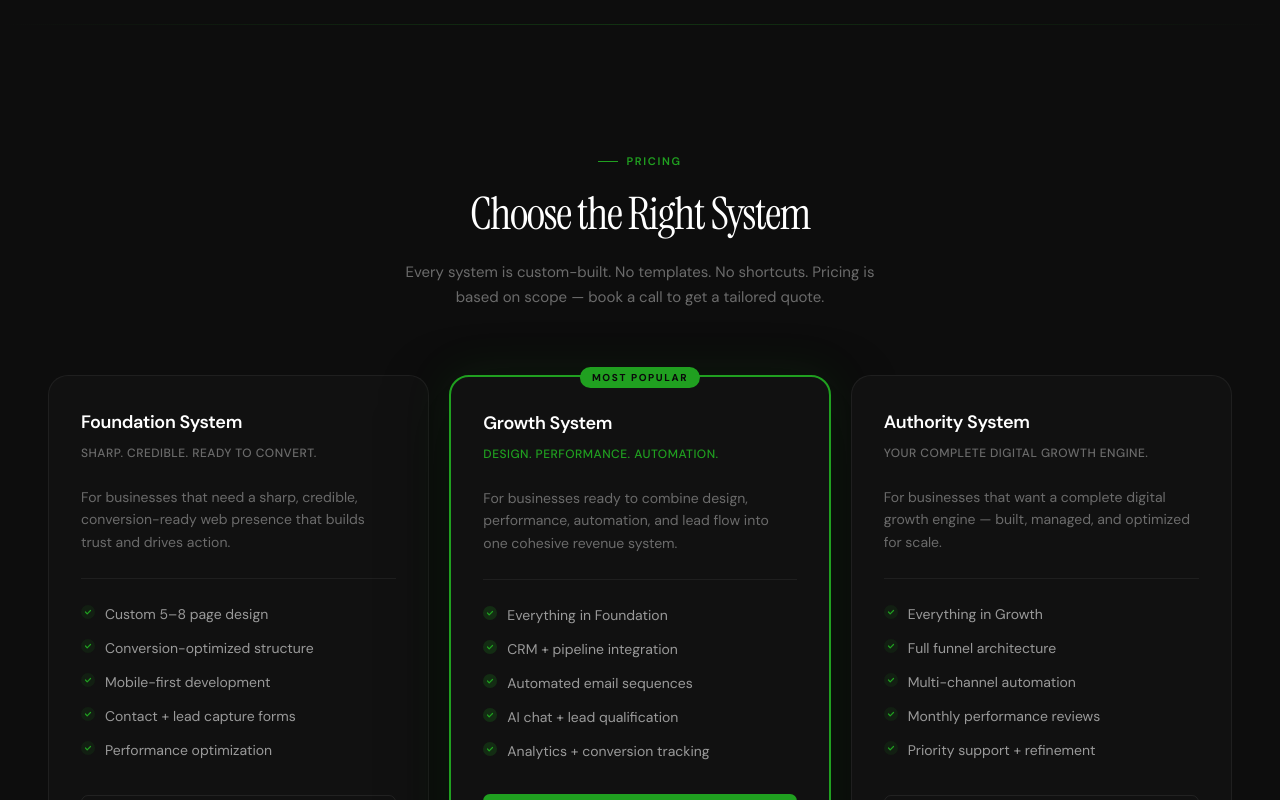
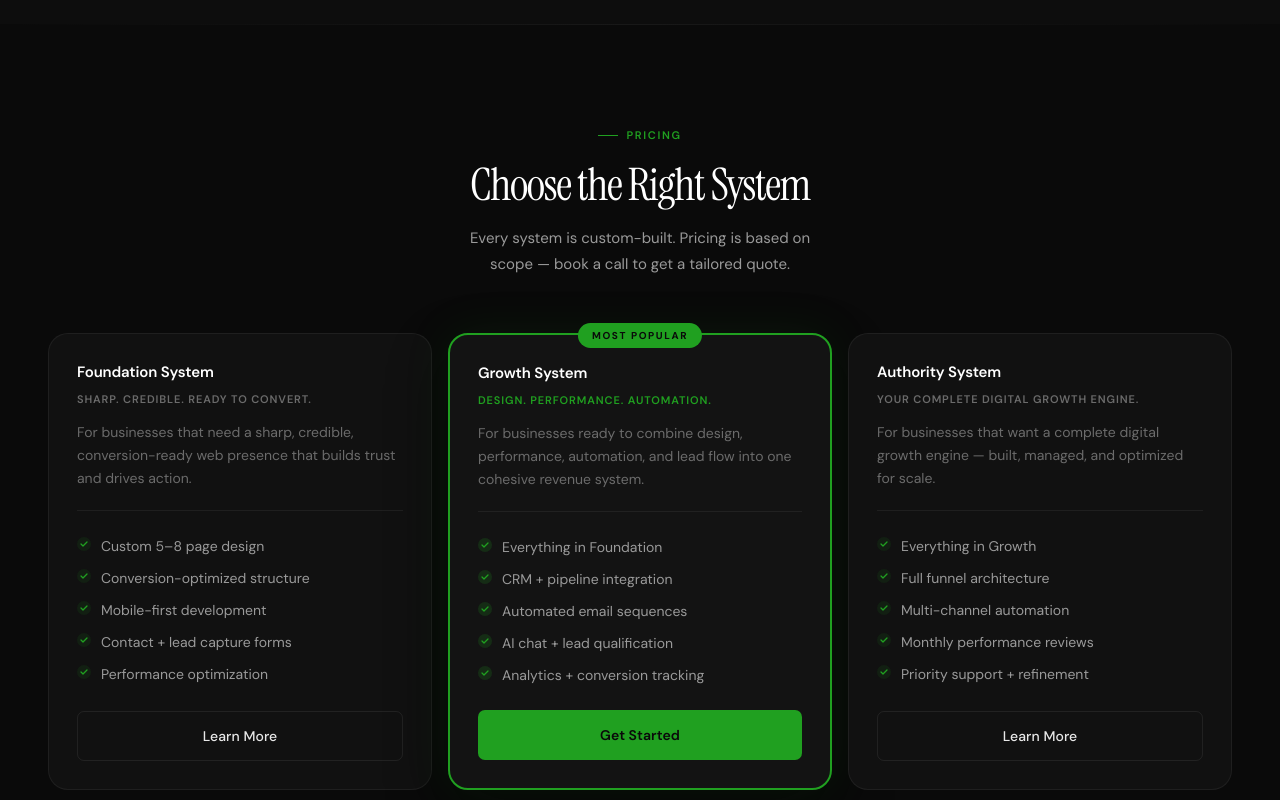
Before and after one commit to onyx-web-systems/onyx-web-systems, a Next.js app: page / in a window 1280 px wide. Shown: the part 3020-3820 px from the top of the page. Built offline with nearby package versions, Linux system fonts and the light colour scheme.

Commit message:
Update PricingPreviewSection.tsx

```diff
--- a/components/sections/PricingPreviewSection.tsx
+++ b/components/sections/PricingPreviewSection.tsx
@@ -10,163 +10,116 @@ const TIERS = [
     name: "Foundation System",
     tagline: "Sharp. Credible. Ready to Convert.",
     description: "For businesses that need a sharp, credible, conversion-ready web presence that builds trust and drives action.",
-    features: [
-      "Custom 5–8 page design",
-      "Conversion-optimized structure",
-      "Mobile-first development",
-      "Contact + lead capture forms",
-      "Performance optimization",
-    ],
+    features: ["Custom 5–8 page design","Conversion-optimized structure","Mobile-first development","Contact + lead capture forms","Performance optimization"],
+    featured: false,
     cta: "Learn More",
-    featured: false,
   },
   {
     name: "Growth System",
     tagline: "Design. Performance. Automation.",
     description: "For businesses ready to combine design, performance, automation, and lead flow into one cohesive revenue system.",
-    features: [
-      "Everything in Foundation",
-      "CRM + pipeline integration",
-      "Automated email sequences",
-      "AI chat + lead qualification",
-      "Analytics + conversion tracking",
-    ],
+    features: ["Everything in Foundation","CRM + pipeline integration","Automated email sequences","AI chat + lead qualification","Analytics + conversion tracking"],
+    featured: true,
     cta: "Get Started",
-    featured: true,
   },
   {
     name: "Authority System",
     tagline: "Your Complete Digital Growth Engine.",
     description: "For businesses that want a complete digital growth engine — built, managed, and optimized for scale.",
-    features: [
-      "Everything in Growth",
-      "Full funnel architecture",
-      "Multi-channel automation",
-      "Monthly performance reviews",
-      "Priority support + refinement",
-    ],
+    features: ["Everything in Growth","Full funnel architecture","Multi-channel automation","Monthly performance reviews","Priority support + refinement"],
+    featured: false,
     cta: "Learn More",
-    featured: false,
   },
 ];
 
 export const PricingPreviewSection = () => (
-  <section id="pricing" className="relative py-24 md:py-32 overflow-hidden"
-    style={{ backgroundColor: "#0D0D0D" }}>
-
-    {/* Top accent */}
+  <section id="pricing" className="relative section bg-page overflow-hidden">
     <div className="absolute top-0 inset-x-0 h-px"
-      style={{ background: "linear-gradient(to right, transparent, rgba(32,160,32,0.25), transparent)" }}
+      style={{ background: "linear-gradient(to right, transparent, rgba(255,255,255,0.06), transparent)" }}
       aria-hidden="true" />
 
     <div className="container-site">
-
-      {/* Header */}
       <motion.div
-        className="flex flex-col items-center text-center gap-5 mb-16 max-w-2xl mx-auto"
-        initial={{ opacity: 0, y: 24 }}
+        className="flex flex-col items-center text-center gap-4 mb-14 max-w-2xl mx-auto"
+        initial={{ opacity: 0, y: 20 }}
         whileInView={{ opacity: 1, y: 0 }}
         viewport={viewportConfig}
-        transition={{ duration: 0.7, ease: [0.16, 1, 0.3, 1] }}
+        transition={{ duration: 0.65, ease: [0.16,1,0.3,1] }}
       >
         <p className="eyebrow">Pricing</p>
-        <h2 className="font-display text-white text-balance"
-          style={{ fontSize: "clamp(2rem, 3.5vw, 3rem)", letterSpacing: "-0.03em", lineHeight: "1.1" }}>
-          Choose the Right System
-        </h2>
-        <p className="text-[#6B6B6B]" style={{ fontSize: "0.9375rem", lineHeight: "1.7", maxWidth: "480px" }}>
-          Every system is custom-built. No templates. No shortcuts. Pricing is based
-          on scope — book a call to get a tailored quote.
+        <h2 className="heading-xl">Choose the Right System</h2>
+        <p className="body-base max-w-sm">
+          Every system is custom-built. Pricing is based on scope — book a call to
+          get a tailored quote.
         </p>
       </motion.div>
 
-      {/* Cards */}
       <motion.div
-        className="grid grid-cols-1 md:grid-cols-3 gap-5 mb-10"
-        variants={staggerContainer(0.1, 0.15)}
+        className="grid grid-cols-1 md:grid-cols-3 gap-4 mb-10"
+        variants={staggerContainer(0.09, 0.1)}
         initial="hidden"
         whileInView="visible"
         viewport={viewportConfig}
       >
         {TIERS.map((tier) => (
-          <motion.div
-            key={tier.name}
-            variants={staggerItem}
+          <motion.div key={tier.name} variants={staggerItem}
             className={cn(
-              "relative flex flex-col gap-6 p-8 rounded-2xl",
-              "transition-all duration-300",
+              "relative flex flex-col gap-6 p-7 rounded-2xl transition-all duration-300",
               tier.featured
-                ? "border-2 bg-[#111111] -translate-y-2 shadow-2xl"
-                : "border border-white/[0.06] bg-[#111111] hover:border-white/[0.12] hover:-translate-y-0.5"
+                ? "border-2 md:-translate-y-3 shadow-2xl"
+                : "border border-white/[0.06] bg-[#111111] hover:border-white/[0.1]"
             )}
             style={tier.featured ? {
               borderColor: "#20A020",
-              boxShadow: "0 0 48px rgba(32,160,32,0.12), 0 24px 64px rgba(0,0,0,0.5)",
+              backgroundColor: "#131313",
+              boxShadow: "0 0 48px rgba(32,160,32,0.1), 0 24px 60px rgba(0,0,0,0.45)",
             } : {}}
           >
-            {/* Featured badge */}
             {tier.featured && (
               <div className="absolute -top-3.5 left-1/2 -translate-x-1/2">
-                <span className="text-[10px] font-bold tracking-widest uppercase px-3 py-1 rounded-full"
+                <span className="text-[10px] font-bold tracking-widest uppercase px-3.5 py-1.5 rounded-full whitespace-nowrap"
                   style={{ backgroundColor: "#20A020", color: "#0A0A0A" }}>
                   Most Popular
                 </span>
               </div>
             )}
 
-            {/* Tier info */}
-            <div className="flex flex-col gap-2">
-              <h3 className="font-sans font-semibold text-white text-lg tracking-tight">
-                {tier.name}
-              </h3>
-              <p className="text-xs font-medium tracking-wide uppercase"
+            <div className="flex flex-col gap-2 pb-5 border-b border-white/[0.06]">
+              <span className="card-title">{tier.name}</span>
+              <span className="text-[11px] font-semibold uppercase tracking-wider"
                 style={{ color: tier.featured ? "#20A020" : "#6B6B6B" }}>
                 {tier.tagline}
-              </p>
+              </span>
+              <p className="body-sm mt-1">{tier.description}</p>
             </div>
 
-            {/* Description */}
-            <p className="text-[#6B6B6B] text-sm leading-relaxed border-b pb-6"
-              style={{ borderColor: "rgba(255,255,255,0.06)" }}>
-              {tier.description}
-            </p>
-
-            {/* Features */}
-            <ul className="flex flex-col gap-3 flex-1">
+            <ul className="flex flex-col gap-2.5 flex-1">
               {tier.features.map((f) => (
                 <li key={f} className="flex items-start gap-2.5 text-sm text-[#9A9A9A]">
                   <svg className="flex-shrink-0 mt-0.5" width="14" height="14" viewBox="0 0 14 14" fill="none">
-                    <circle cx="7" cy="7" r="7" fill="#20A020" fillOpacity={tier.featured ? "0.2" : "0.1"} />
-                    <path d="M4.5 7L6.2 8.8L9.5 5.5" stroke="#20A020" strokeWidth="1.2" strokeLinecap="round" strokeLinejoin="round" />
+                    <circle cx="7" cy="7" r="7" fill={tier.featured ? "rgba(32,160,32,0.18)" : "rgba(32,160,32,0.1)"} />
+                    <path d="M4 7L6 9L10 5" stroke="#20A020" strokeWidth="1.25" strokeLinecap="round" strokeLinejoin="round" />
                   </svg>
                   {f}
                 </li>
               ))}
             </ul>
 
-            {/* CTA */}
-            <LinkButton
-              href="/contact"
-              variant={tier.featured ? "primary" : "secondary"}
-              className="w-full justify-center mt-2"
-            >
+            <LinkButton href="/contact" variant={tier.featured ? "primary" : "secondary"} className="w-full justify-center">
               {tier.cta}
             </LinkButton>
           </motion.div>
         ))}
       </motion.div>
 
-      {/* View full pricing CTA */}
       <motion.div
         className="flex justify-center"
         initial={{ opacity: 0 }}
         whileInView={{ opacity: 1 }}
         viewport={viewportConfig}
-        transition={{ duration: 0.6, delay: 0.4 }}
+        transition={{ duration: 0.5, delay: 0.3 }}
       >
-        <LinkButton href="/pricing" variant="secondary">
-          View Full Pricing
-        </LinkButton>
+        <LinkButton href="/pricing" variant="secondary">View Full Pricing</LinkButton>
       </motion.div>
     </div>
   </section>
```
